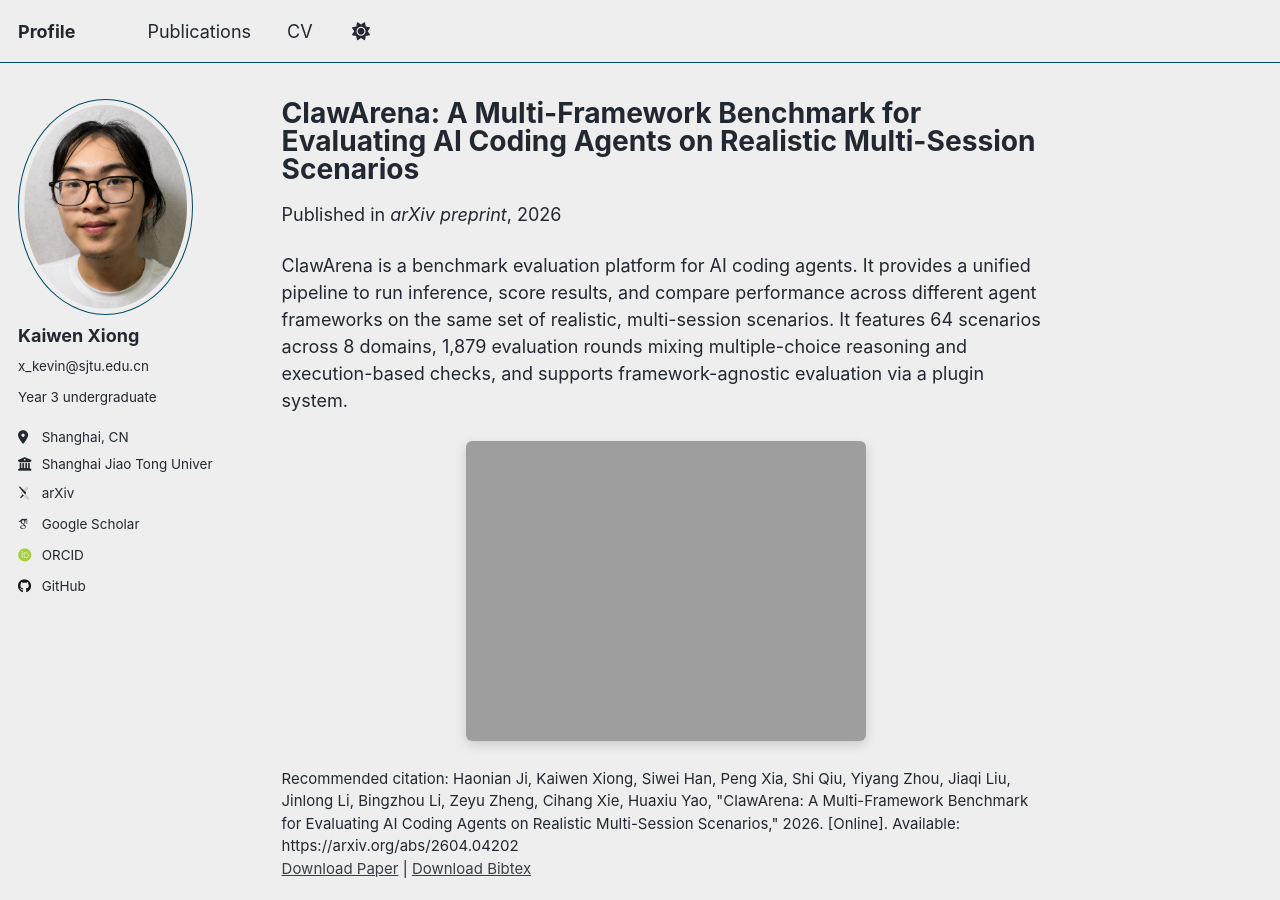
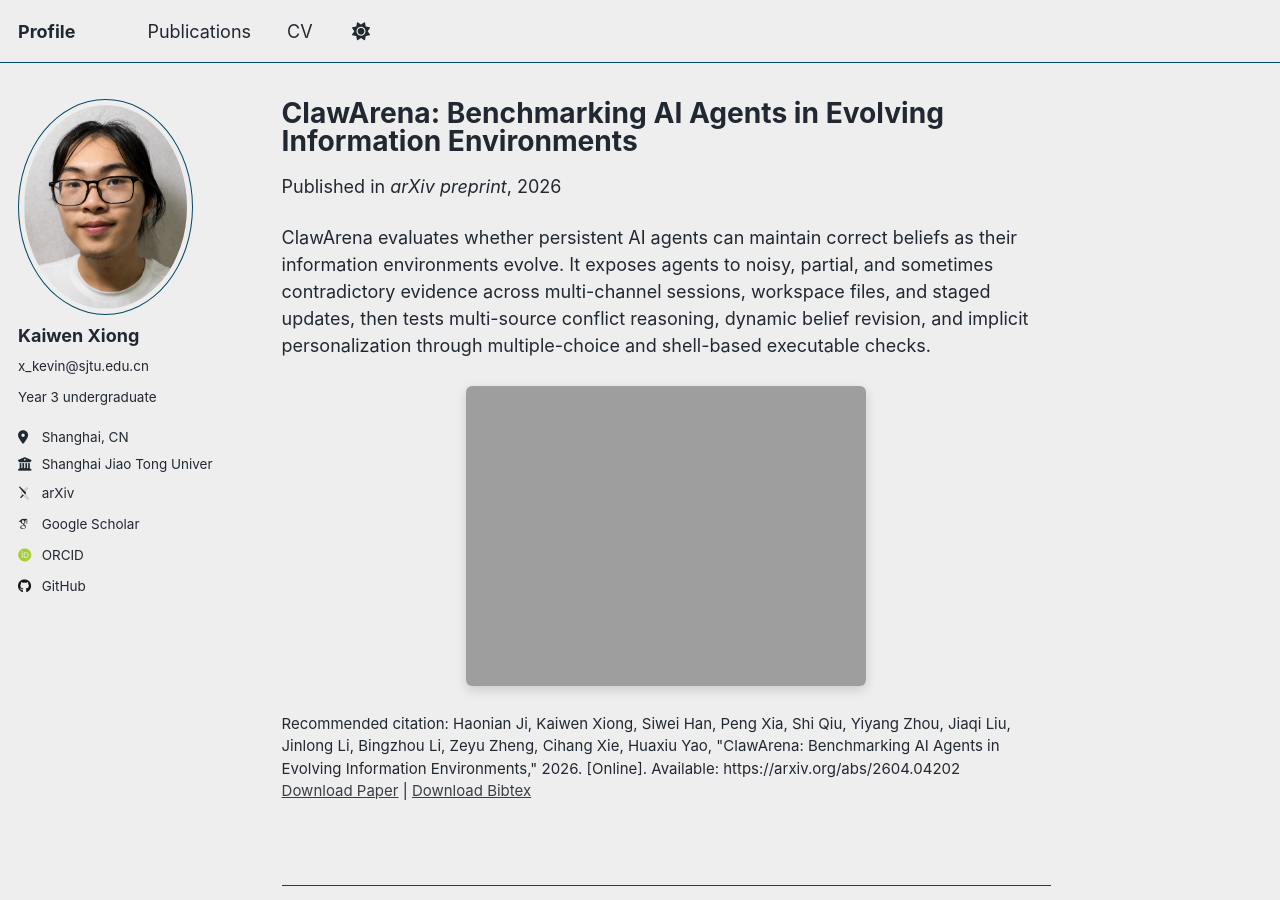
Before and after one commit to kevinx0522/kevinx0522.github.io, a Jekyll site: the page built from _publications/2026-04-04-ClawArena.md, in a window 1280 px wide and 900 px high. Built offline with Jekyll 4.4.1, drawn with Linux system fonts in a browser that asks for light colours; some web fonts are replaced; a script that is not in the unit is left out.

```diff
--- a/_publications/2026-04-04-ClawArena.md
+++ b/_publications/2026-04-04-ClawArena.md
@@ -1,14 +1,14 @@
 ---
-title: "ClawArena: A Multi-Framework Benchmark for Evaluating AI Coding Agents on Realistic Multi-Session Scenarios"
+title: "ClawArena: Benchmarking AI Agents in Evolving Information Environments"
 collection: publications
 category: conferences
 permalink: _publications/2026-04-04-ClawArena
-excerpt: 'ClawArena is a benchmark evaluation platform for AI coding agents, providing 64 scenarios across 8 domains with 1,879 evaluation rounds. It supports a unified pipeline to run inference, score results, and compare performance across different agent frameworks on realistic multi-session scenarios.'
+excerpt: 'ClawArena benchmarks whether persistent AI agents can maintain correct beliefs as information evolves across noisy, partial, and contradictory multi-channel evidence.'
 date: 2026-04-04
 venue: 'arXiv preprint'
 paperurl: 'https://arxiv.org/abs/2604.04202'
-bibtexurl: 'https://github.com/kevinx0522/kevinx0522.github.io/blob/master/files/bibtex-2026-04-04-ClawArena.bib'
-citation: 'Haonian Ji, Kaiwen Xiong, Siwei Han, Peng Xia, Shi Qiu, Yiyang Zhou, Jiaqi Liu, Jinlong Li, Bingzhou Li, Zeyu Zheng, Cihang Xie, Huaxiu Yao, "ClawArena: A Multi-Framework Benchmark for Evaluating AI Coding Agents on Realistic Multi-Session Scenarios," 2026. [Online]. Available: https://arxiv.org/abs/2604.04202'
+bibtexurl: 'https://github.com/kevinx0522/kevinx0522.github.io/blob/main/files/bibtex-2026-04-04-ClawArena.bib'
+citation: 'Haonian Ji, Kaiwen Xiong, Siwei Han, Peng Xia, Shi Qiu, Yiyang Zhou, Jiaqi Liu, Jinlong Li, Bingzhou Li, Zeyu Zheng, Cihang Xie, Huaxiu Yao, "ClawArena: Benchmarking AI Agents in Evolving Information Environments," 2026. [Online]. Available: https://arxiv.org/abs/2604.04202'
 authors: "Haonian Ji*, Kaiwen Xiong*, Siwei Han, Peng Xia, Shi Qiu, Yiyang Zhou, Jiaqi Liu, Jinlong Li, Bingzhou Li, Zeyu Zheng, Cihang Xie, Huaxiu Yao"
 author_mark: "equal contribution"
 current_author: "Kaiwen Xiong"
@@ -17,4 +17,4 @@ header:
   teaser: "/images/publication/ClawArena.png"
 ---
 
-ClawArena is a benchmark evaluation platform for AI coding agents. It provides a unified pipeline to run inference, score results, and compare performance across different agent frameworks on the same set of realistic, multi-session scenarios. It features 64 scenarios across 8 domains, 1,879 evaluation rounds mixing multiple-choice reasoning and execution-based checks, and supports framework-agnostic evaluation via a plugin system.
+ClawArena evaluates whether persistent AI agents can maintain correct beliefs as their information environments evolve. It exposes agents to noisy, partial, and sometimes contradictory evidence across multi-channel sessions, workspace files, and staged updates, then tests multi-source conflict reasoning, dynamic belief revision, and implicit personalization through multiple-choice and shell-based executable checks.
--- a/files/bibtex-2026-04-04-ClawArena.bib
+++ b/files/bibtex-2026-04-04-ClawArena.bib
@@ -1,5 +1,5 @@
 @article{ji2026clawarena,
-      title={ClawArena: A Multi-Framework Benchmark for Evaluating AI Coding Agents on Realistic Multi-Session Scenarios},
+      title={ClawArena: Benchmarking AI Agents in Evolving Information Environments},
       author={Ji, Haonian and Xiong, Kaiwen and Han, Siwei and Xia, Peng and Qiu, Shi and Zhou, Yiyang and Liu, Jiaqi and Li, Jinlong and Li, Bingzhou and Zheng, Zeyu and Xie, Cihang and Yao, Huaxiu},
       journal={arXiv preprint arXiv:2604.04202},
       year={2026},
```
Also changed, not shown: _publications/2025-07-04-Adaptive-Sliding-Window-Estimator.md (+1 -1 lines), _publications/2025-11-25-Agent0-VL.md (+3 -3 lines), _publications/2026-02-11-Alignment-Tipping-Process.md (+1 -1 lines), _publications/2026-03-18-MetaClaw.md (+1 -1 lines), _publications/2026-06-30-ClawArena-Team.md (added, +19 -0 lines), files/bibtex-2025-11-25-Agent0-VL.bib (+9 -8 lines), files/bibtex-2026-06-30-ClawArena-Team.bib (added, +10 -0 lines), images/publication/ClawArena-Team.png (added).
